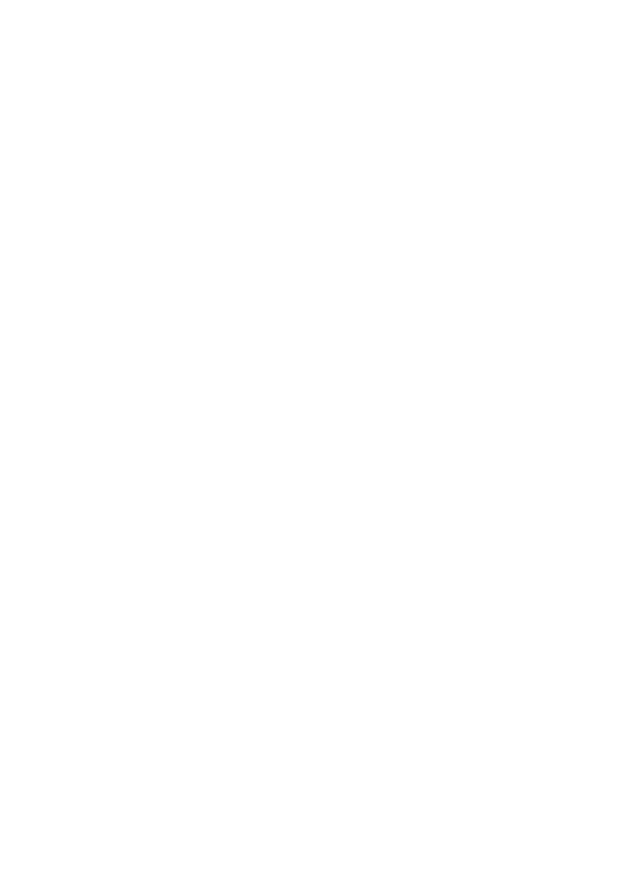
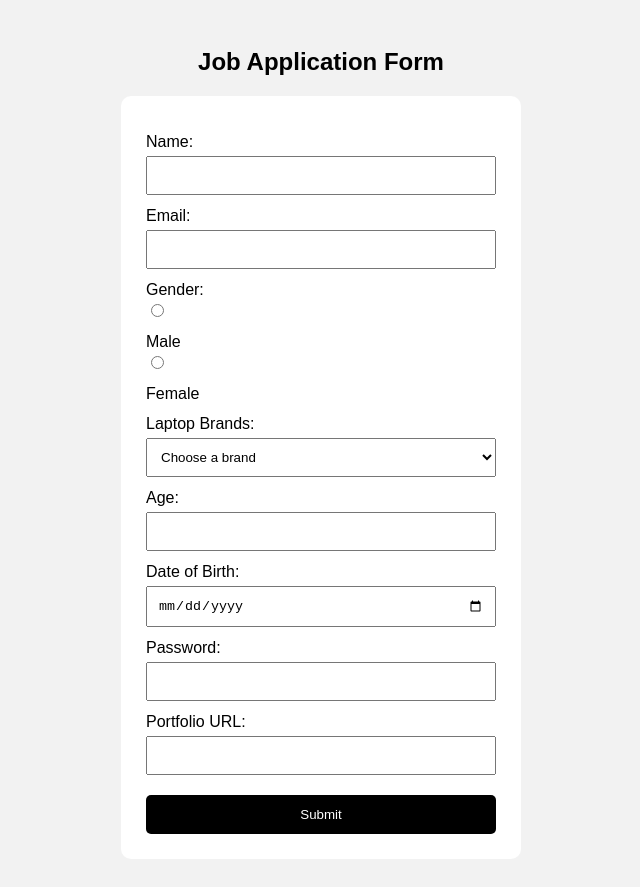
Before and after one commit to acciojob/job-app-form-shazebkhan02, a website: page main.html in a window 1280 px wide. Shown: the whole page, without its empty margins (319-959 px from the left). Before the commit the page ends 800 px from the top, so only its background shows below. Drawn offline with Linux system fonts and the light colour scheme.

Commit message:
created a submission

```diff
--- a/main.html
+++ b/main.html
@@ -3,12 +3,55 @@
 <html>
 
 <head>
+	<title>job application form</title>
 	<link rel="stylesheet" href="styles.css">
 </head>
 
 <body>
-	<!-- the entire body must be written by student -->
+	<h2>Job Application Form</h2>
+
+    <form method="post">
+
+        <label for="name">Name:</label>
+        <input type="text" id="name" required>
+
+        <label for="email">Email:</label>
+        <input type="email" id="email" required>
+
+        <label>Gender:</label>
+
+        <input type="radio" id="gender_m" name="gender" value="male" required>
+        <label for="gender_m">Male</label>
+
+        <input type="radio" id="gender_f" name="gender" value="female">
+        <label for="gender_f">Female</label>
+
+        <label for="laptop">Laptop Brands:</label>
+        <select id="laptop">
+            <option value="">Choose a brand</option>
+            <option value="Apple">Apple</option>
+            <option value="Asus">Asus</option>
+            <option value="HP">HP</option>
+        </select>
+
+        <label for="age">Age:</label>
+        <input type="number" id="age" required>
+
+        <label for="dob">Date of Birth:</label>
+        <input type="date" id="dob" required>
+
+        <label for="password">Password:</label>
+        <input type="password" id="password" required>
+
+        <label for="portfolio">Portfolio URL:</label>
+        <input type="url" id="portfolio">
+
+        <button type="submit">Submit</button>
+
+    </form>
+
     <script type="text/javascript" src="./script.js">
+
 </script>
 
 </body>
--- a/styles.css
+++ b/styles.css
@@ -1,2 +1,47 @@
 
 /* Your CSS Code here. */
+
+body {
+    font-family: Arial, sans-serif;
+    background-color: #f2f2f2;
+    padding: 20px;
+}
+
+h2 {
+    text-align: center;
+}
+
+form {
+    background-color: white;
+    width: 350px;
+    margin: auto;
+    padding: 25px;
+    border-radius: 10px;
+}
+
+label {
+    display: block;
+    margin-top: 12px;
+}
+
+input, select {
+    width: 100%;
+    padding: 10px;
+    margin-top: 5px;
+    box-sizing: border-box;
+}
+
+input[type="radio"] {
+    width: auto;
+}
+
+button {
+    background-color: black;
+    color: white;
+    padding: 12px;
+    width: 100%;
+    border: none;
+    border-radius: 5px;
+    margin-top: 20px;
+    cursor: pointer;
+}
```
